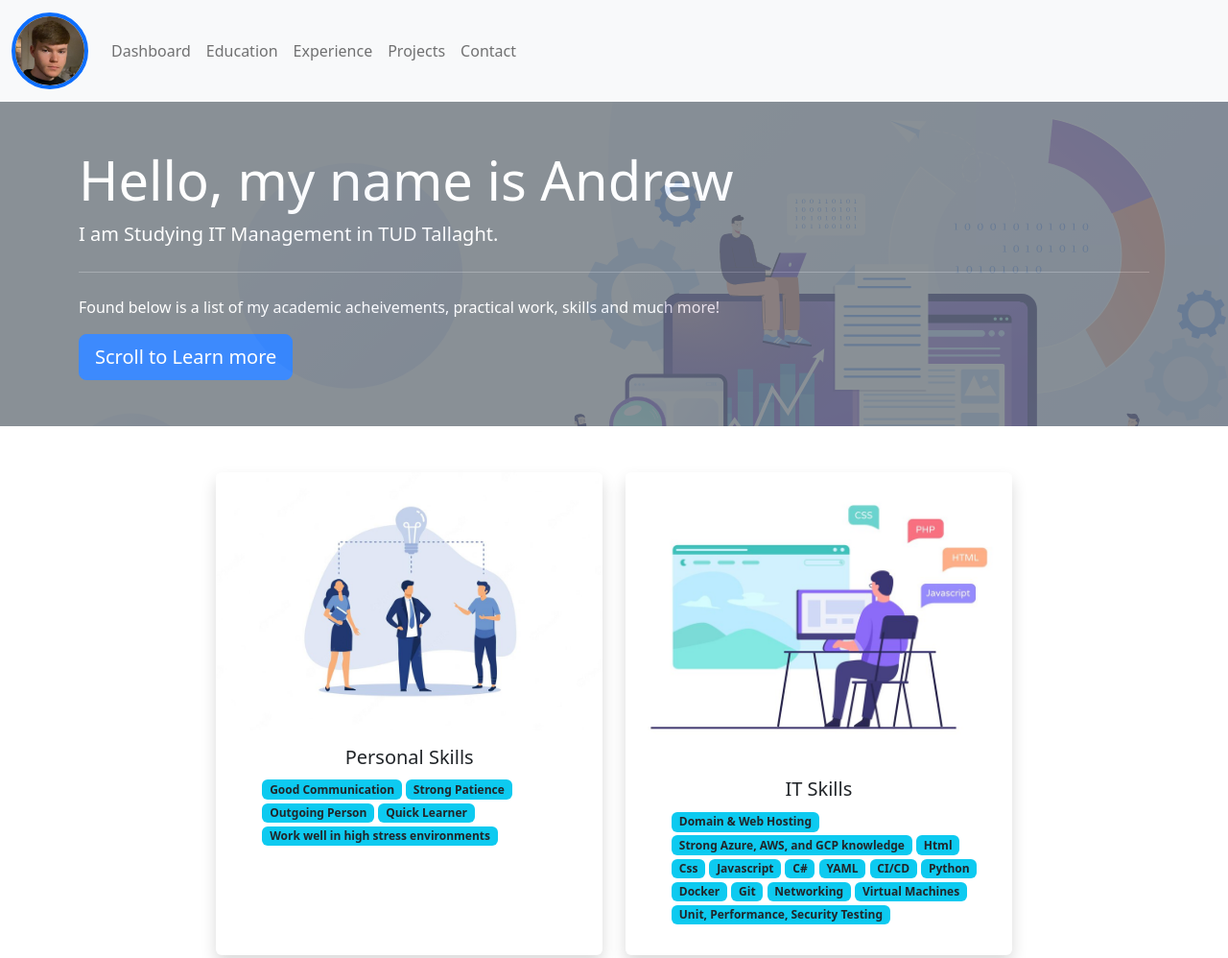
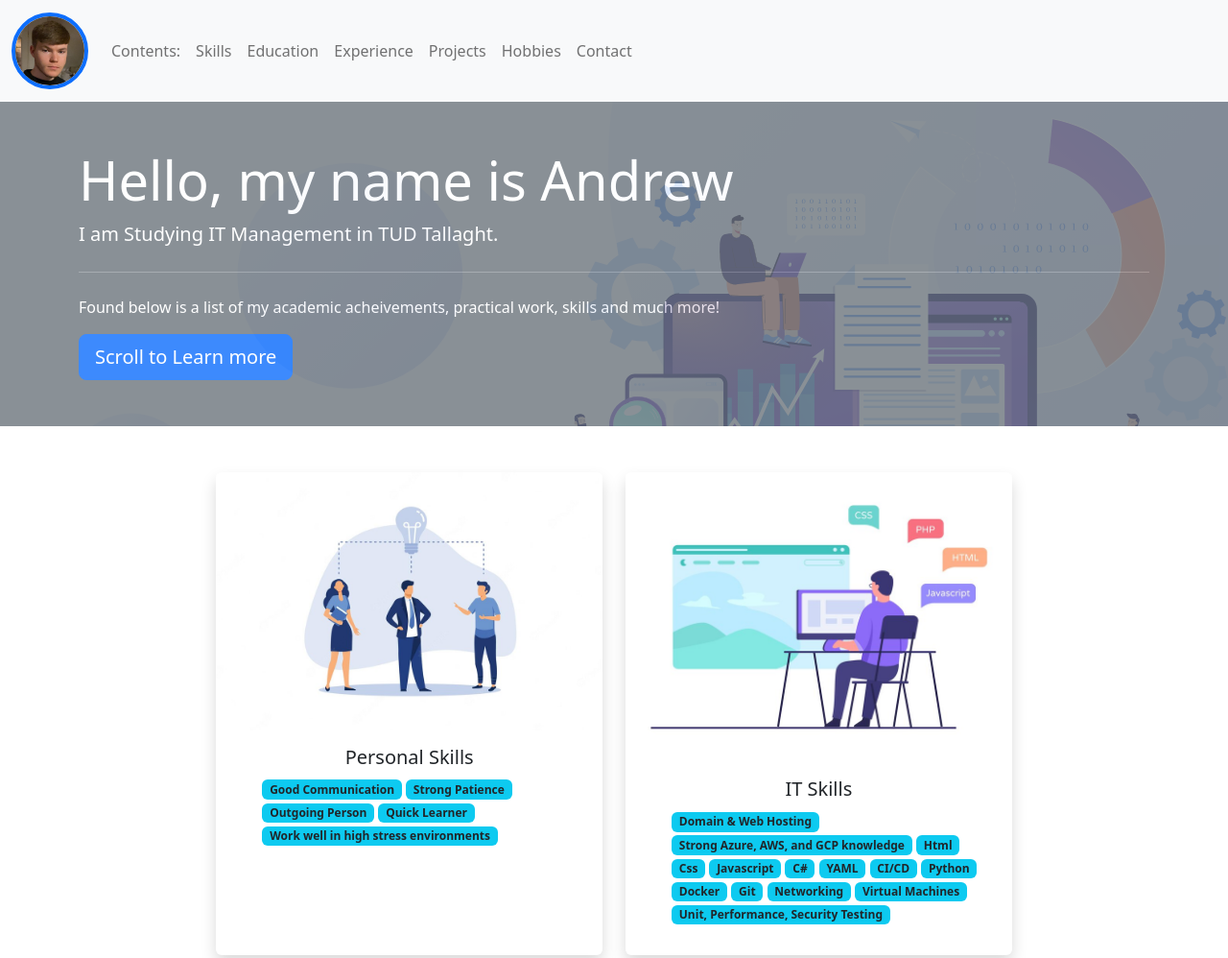
Before and after one commit to AndrewSkelly/bsca, a plain HTML site: page index.html in a window 1280 px wide. Shown: the top 998 px of the page at 96% size. Drawn offline with nearby package versions, Linux system fonts and the light colour scheme.

```diff
--- a/index.html
+++ b/index.html
@@ -35,7 +35,10 @@
 
         <ul class="navbar-nav me-auto mb-2 mb-lg-0">
           <li class="nav-item">
-            <a class="nav-link" href="#">Dashboard</a>
+            <a class="nav-link" href="#">Contents:</a>
+          </li>
+          <li class="nav-item">
+            <a class="nav-link" href="#">Skills</a>
           </li>
           <li class="nav-item">
             <a class="nav-link" href="#">Education</a>
@@ -45,6 +48,9 @@
           </li>
           <li class="nav-item">
             <a class="nav-link" href="#">Projects</a>
+          </li>
+          <li class="nav-item">
+            <a class="nav-link" href="#">Hobbies</a>
           </li>
           <li class="nav-item">
             <a class="nav-link" href="contact.html">Contact</a>
```
Also changed, not shown: contact.html (+3 -3 lines).
